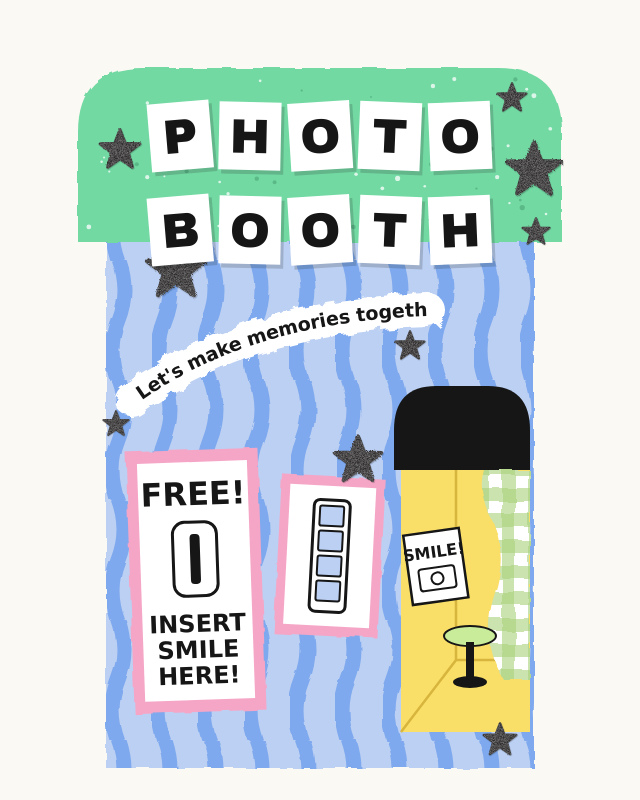
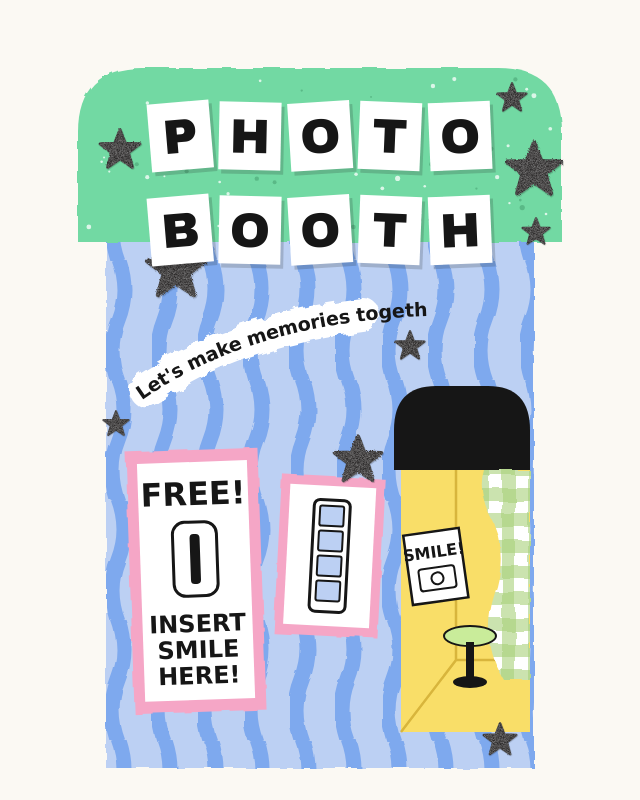
Before and after one commit to mollayo447-oss/photohome, a plain HTML site: page index.html in a window 1280 px wide. Shown: the top 800 px of the page, without its empty margins (320-960 px from the left). Drawn offline with nearby package versions, Linux system fonts and the light colour scheme; a web font is replaced by a local one.

Commit message:
Shorten the entrance ribbon to hug its text
Co-Authored-By: Claude Opus 5.5 <noreply@anthropic.com>
Claude-Session: https://claude.ai/code/session_015urnkV2cH61558Ne3qwmB1

```diff
--- a/index.html
+++ b/index.html
@@ -279,7 +279,7 @@ input:focus-visible { outline: 3px solid var(--red); outline-offset: 2px; }
       <rect x="46" y="176" width="428" height="572" fill="url(#waves)" filter="url(#rough)"/>
       <path d="M 18 222 L 18 112 Q 18 48 82 48 L 438 48 Q 502 48 502 112 L 502 222 Z" fill="#72d9a3" filter="url(#rough)"/>
       <g id="speck"></g>
-      <path d="M 72 380 Q 186 296 368 290" stroke="#fff" stroke-width="34" stroke-linecap="round" stroke-linejoin="round" fill="none" filter="url(#roughWide)"/>
+      <path d="M 85.9 370.2 Q 175.1 310.3 303 294.9" stroke="#fff" stroke-width="34" stroke-linecap="round" stroke-linejoin="round" fill="none" filter="url(#roughWide)"/>
       <text dy="6" font-family="Gaegu, cursive" font-weight="700" font-size="19" fill="#161616"><textPath href="#bannerPath" startOffset="8">Let's make memories together!</textPath></text>
       <!-- price note -->
       <g transform="rotate(-2 135 560)">
```
